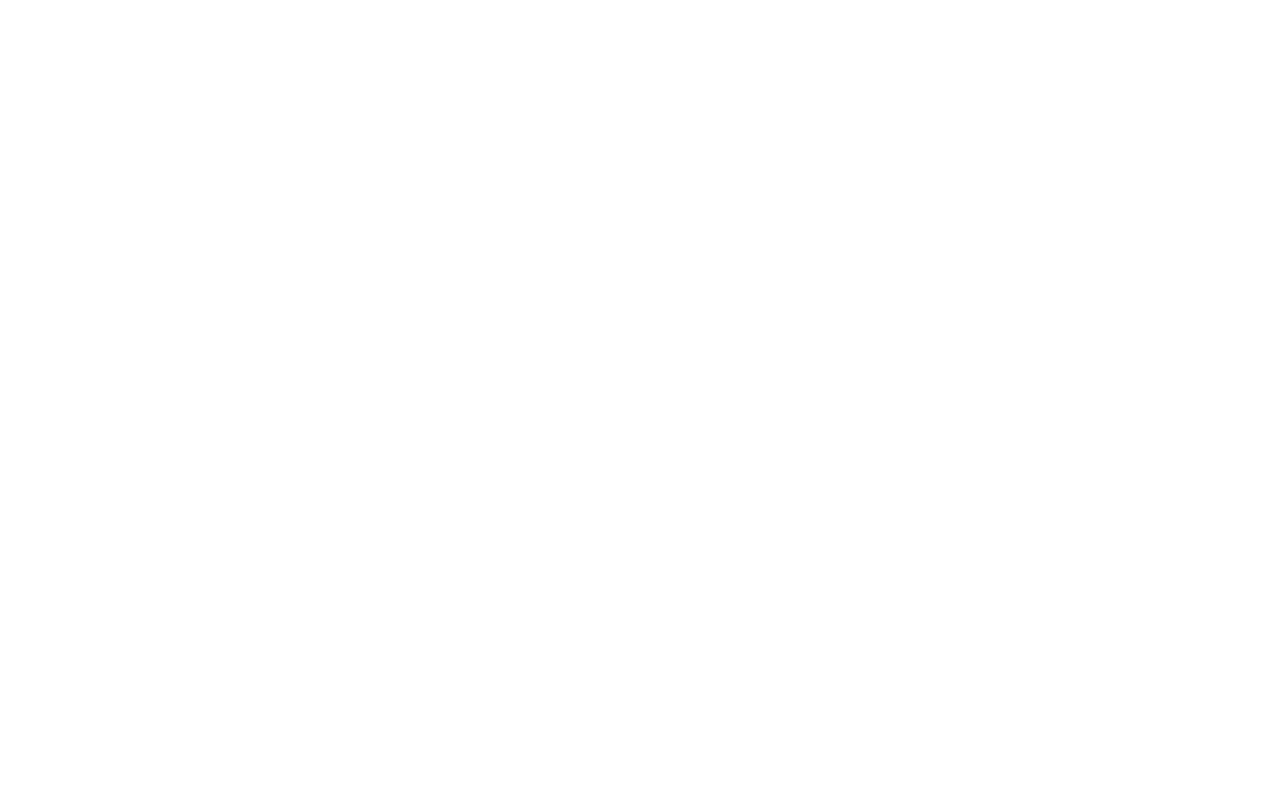
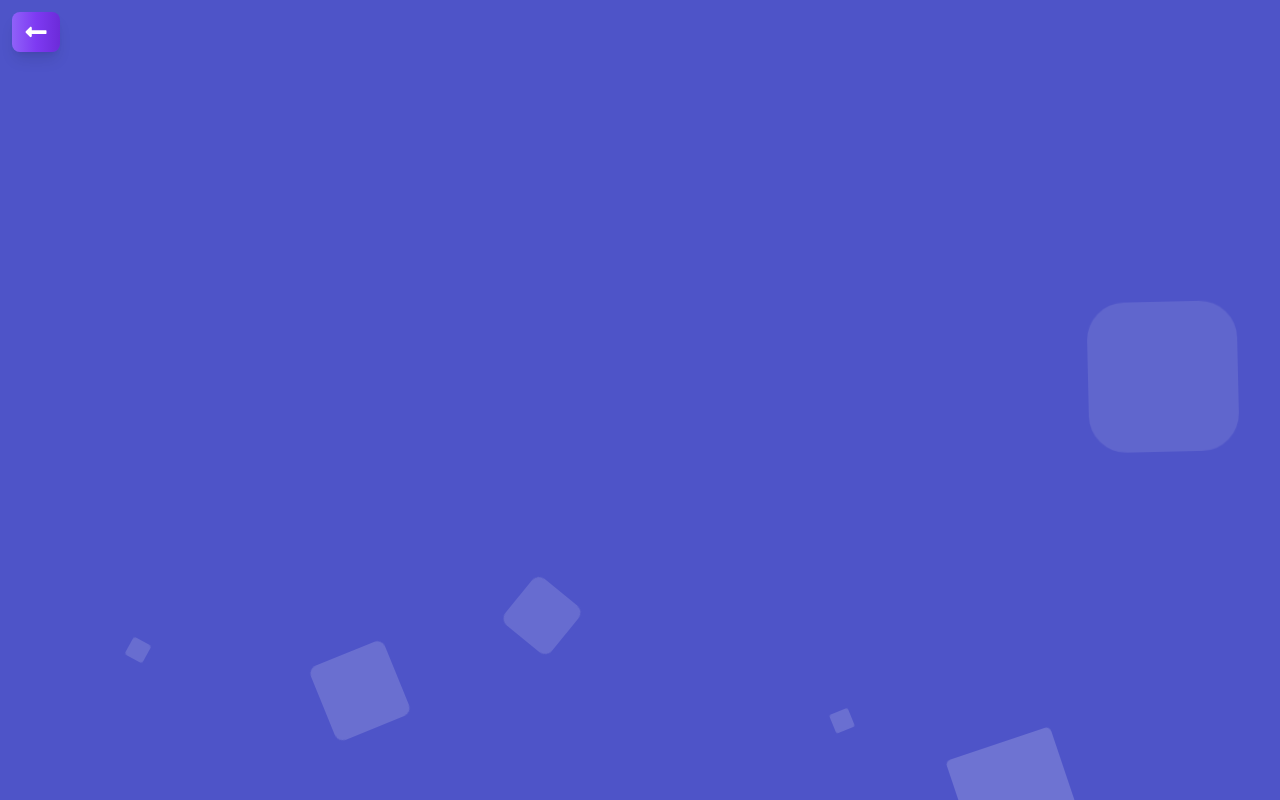
Before and after one commit to Momsombrathna/Brathna_Portfolio, a React (Create React App) app: page /report in a window 1280 px wide. Before the commit this address had no page. Built offline with nearby package versions, Linux system fonts and the light colour scheme.

Commit message:
Update Report Viewer

```diff
--- a/src/App.js
+++ b/src/App.js
@@ -2,6 +2,7 @@
 import "./App.css";
 import { BrowserRouter as Router, Routes, Route } from "react-router-dom";
 import Home from "./views/Home";
+import ReportViewer from "./views/ReportViewer";
 import ResumeViewer from "./views/ResumeViewer";
 
 function App() {
@@ -11,6 +12,7 @@
         <Routes>
           <Route path="/" element={<Home />} />
           {/* <Route path="/resume" element={<ResumeViewer />} /> */}
+          <Route path="/report" element={<ReportViewer />} />
         </Routes>
       </Router>
     </>
--- a/src/data/data.js
+++ b/src/data/data.js
@@ -145,4 +145,12 @@
       "E-Attendance Application (Web): Features included Admin Dashboard, Attendance Recording, Geolocating with Range Detection(Location filter), Real-Time Tracking, Mobile and QR code Check In/Check Out, and management of Students, Teams, Classes, and Subjects",
     link: "https://e-attendance-web-one.vercel.app/",
   },
+  {
+    id: 6,
+    img: "https://dl.dropboxusercontent.com/scl/fi/dtsaq0y5eykah6uzwnmwg/Screenshot-2025-03-10-120523.png?rlkey=6jajttwkwltjvzdkry3dyttmy&e=1&st=nuipcqox&dl=0",
+    title: "E-attendance Report Document",
+    description:
+      "E-Attendance Application (Report Document): Features included Admin Dashboard, Attendance Recording, Geolocating with Range Detection(Location filter), Real-Time Tracking, Mobile and QR code Check In/Check Out, and management of Students, Teams, Classes, and Subjects",
+    link: "/report",
+  },
 ];
--- /dev/null
+++ b/src/views/ReportViewer.jsx
@@ -0,0 +1,48 @@
+import React from "react";
+import pdf from "../assets/E-Attendance_Report_Defences.pdf";
+import { FaLongArrowAltLeft } from "react-icons/fa";
+import { Link } from "react-router-dom";
+import Contact from "../pages/Contact";
+
+const ReportViewer = () => {
+  return (
+    <>
+      <div className="area fixed-content h-screen px-3">
+        <Link to="/">
+          <button
+            type="button"
+            class="text-white bg-gradient-to-r flex justify-center items-center from-purple-500 via-purple-600 to-purple-700 hover:bg-gradient-to-br focus:ring-4 focus:outline-none focus:ring-purple-300 dark:focus:ring-purple-800 font-medium rounded-lg text-sm px-3 py-2 text-center shadow-lg mt-3"
+          >
+            <FaLongArrowAltLeft size={"1.5rem"} />
+          </button>
+        </Link>
+
+        <main className="flex flex-col mt-3 items-center justify-center md:px-0 h-full">
+          <iframe
+            title="E-attendance Report"
+            src={pdf}
+            width="100%"
+            height="100%"
+            style={{ border: "none" }}
+            className="max-h-screen  "
+          />
+        </main>
+        <Contact />
+        <ul className="circles max-h-screen z-0">
+          <li></li>
+          <li></li>
+          <li></li>
+          <li></li>
+          <li></li>
+          <li></li>
+          <li></li>
+          <li></li>
+          <li></li>
+          <li></li>
+        </ul>
+      </div>
+    </>
+  );
+};
+
+export default ReportViewer;
```
Also changed, not shown: 1 other file (tests, documents, lock files or other folders).
